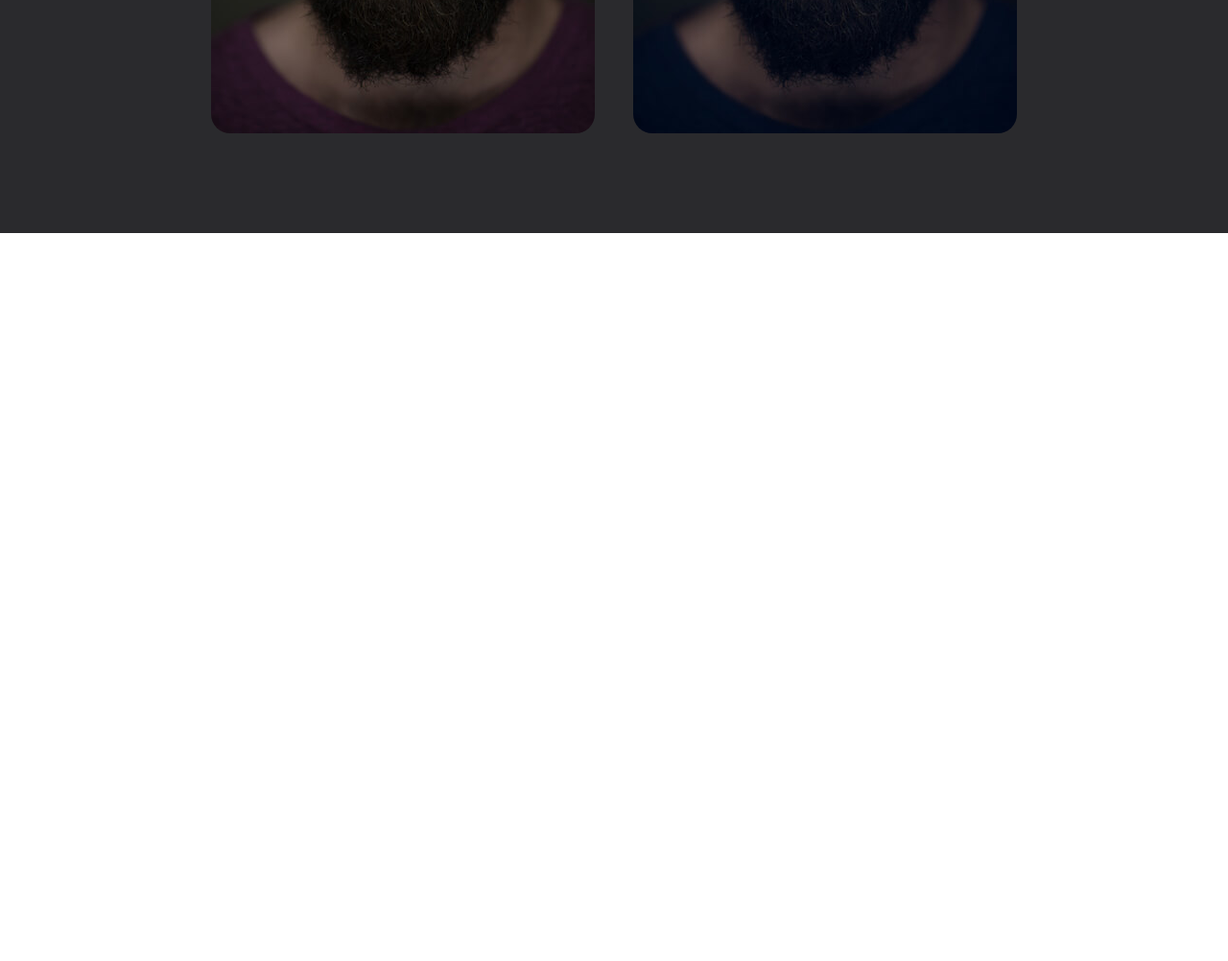
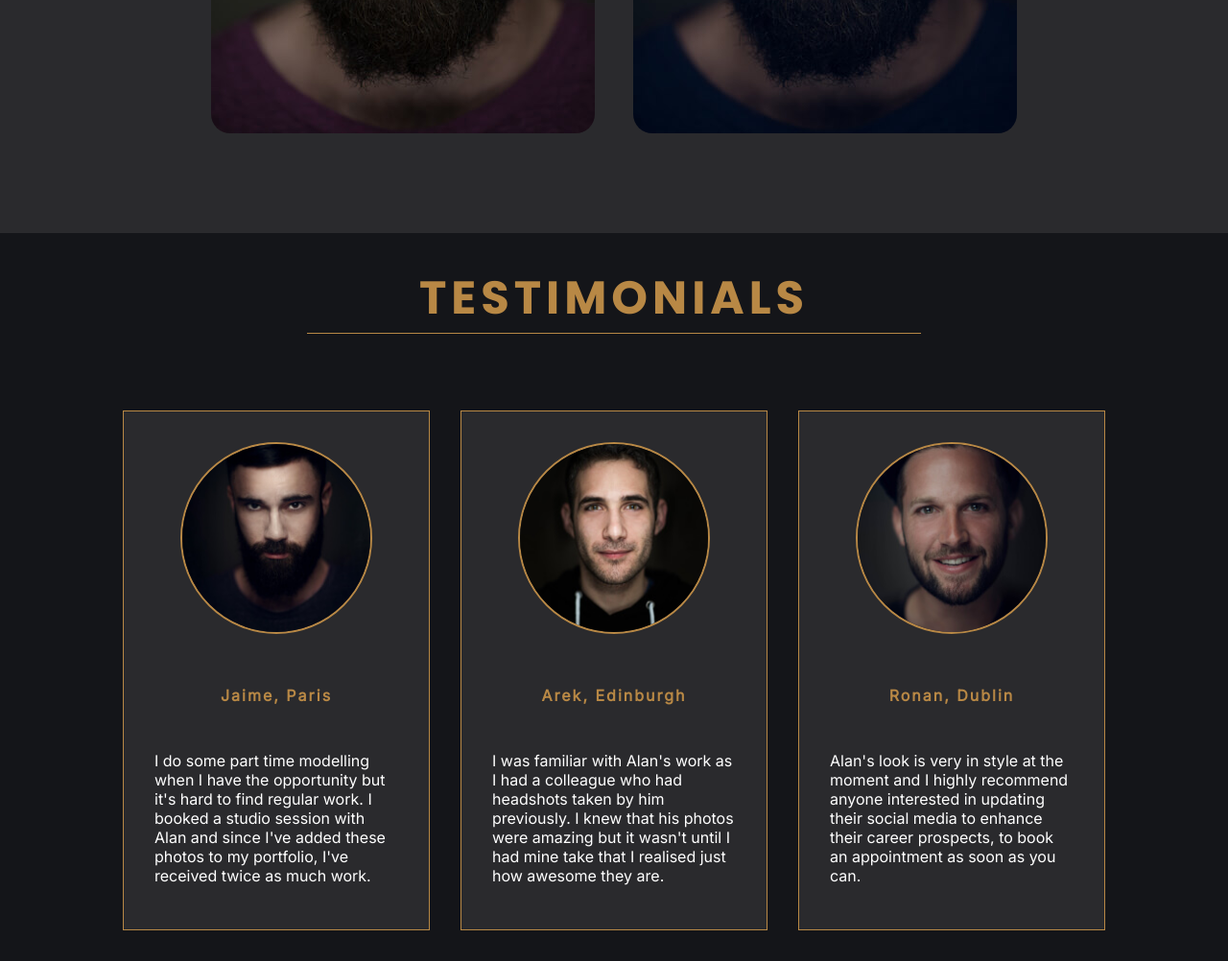
Before and after one commit to Sdalsosa/Headshot-Photography, a plain HTML site: page index.html in a window 1280 px wide. Shown: the part 4640-5642 px from the top of the page at 96% size. Before the commit the page ends 4883 px from the top, so only its background shows below. Drawn offline with Linux system fonts and the light colour scheme.

Commit message:
Add testimonial section and images
    Add:
    - testimonial jpgs to images folder
    - testimonial section content in index.html and styling in style.css

```diff
--- a/assets/css/style.css
+++ b/assets/css/style.css
@@ -188,6 +188,47 @@ h5 {
 
 /* ---- testimonial section start ---- */
 
+.testimonial {
+  background-color: #141519;
+  width: 100%;
+  padding: 2rem 0px;
+}
+
+.testimonial-container {
+  display: grid;
+  grid-template-columns: repeat(3, 1fr);
+  gap: 2rem;
+  margin: 0 auto;
+  align-items: center;
+  justify-items: center;
+  max-width: 80vw;
+}
+
+.testimonial-photo {
+  height: 200px;
+  width: 200px;
+  border-radius: 50%;
+  border: 2px solid #b88845;
+}
+
+.card {
+  display: grid;
+  grid-template-rows: 40% 60%;
+  background-color: #2a2a2d;
+  height: 100%;
+  padding: 2rem;
+  justify-items: center;
+  border: 1px solid #b88845;
+  max-width: 35rem;
+}
+
+.card h2 {
+  color: #b88845;
+  margin: 3rem;
+  padding-top: 1rem;
+  text-align: center;
+}
+
 /* ---- contact section start ---- */
 
 /* ---- footer section start---- */
--- a/index.html
+++ b/index.html
@@ -186,7 +186,77 @@
 
     <!------ testimonial section start ------>
 
-    <section id="testimonial">
+    <section id="testimonial" class="testimonial">
+
+      <div class="heading-box">
+        <h3>Testimonials</h3>
+      </div>
+
+      <div class="testimonial-container">
+
+          <article class="card">
+
+              <div>
+                <img
+                  src="assets/images/test-1.jpg"
+                  class="testimonial-photo"
+                  alt="headshot photo of Jaime from Paris who gave a testimonial"
+                />
+              </div>
+
+              <div class="story-text">
+                  <h2>Jaime, Paris</h2>
+                  <p>
+                    I do some part time modelling when I have the opportunity but it's hard to find regular
+                    work. I booked a studio session with Alan and since I've added these photos
+                    to my portfolio, I've received  twice as much work.
+                  </p>
+              </div>
+
+          </article>
+
+          <article class="card">
+
+            <div>
+              <img
+                src="assets/images/test-2.jpg"
+                class="testimonial-photo"
+                alt="headshot photo of Arek from Edinburgh who gave a testimonial"
+              />
+            </div>
+
+            <div class="story-text">
+                  <h2>Arek, Edinburgh</h2>
+                  <p>
+                    I was familiar with Alan's work as I had a colleague who had headshots taken by him previously.
+                    I knew that his photos were amazing but it wasn't until I had mine take that I
+                    realised just how awesome they are.
+                  </p>
+              </div>
+
+          </article>
+
+          <article class="card">
+
+            <div>
+              <img
+                src="assets/images/test-3.jpg"
+                class="testimonial-photo"
+                alt="headshot photo of Ronan from Dublin who gave a testimonial"
+              />
+            </div>
+
+            <div class="story-text">
+                  <h2>Ronan, Dublin</h2>
+                  <p>
+                    Alan's look is very in style at the moment and I highly recommend anyone interested
+                    in updating their social media to enhance their career prospects, to book an
+                    appointment as soon as you can.
+                  </p>
+              </div>
+
+          </article>
+      </div>
 
     </section>
 
```
Also changed, not shown: assets/images/test-1.jpg (added), assets/images/test-2.jpg (added), assets/images/test-3.jpg (added).
